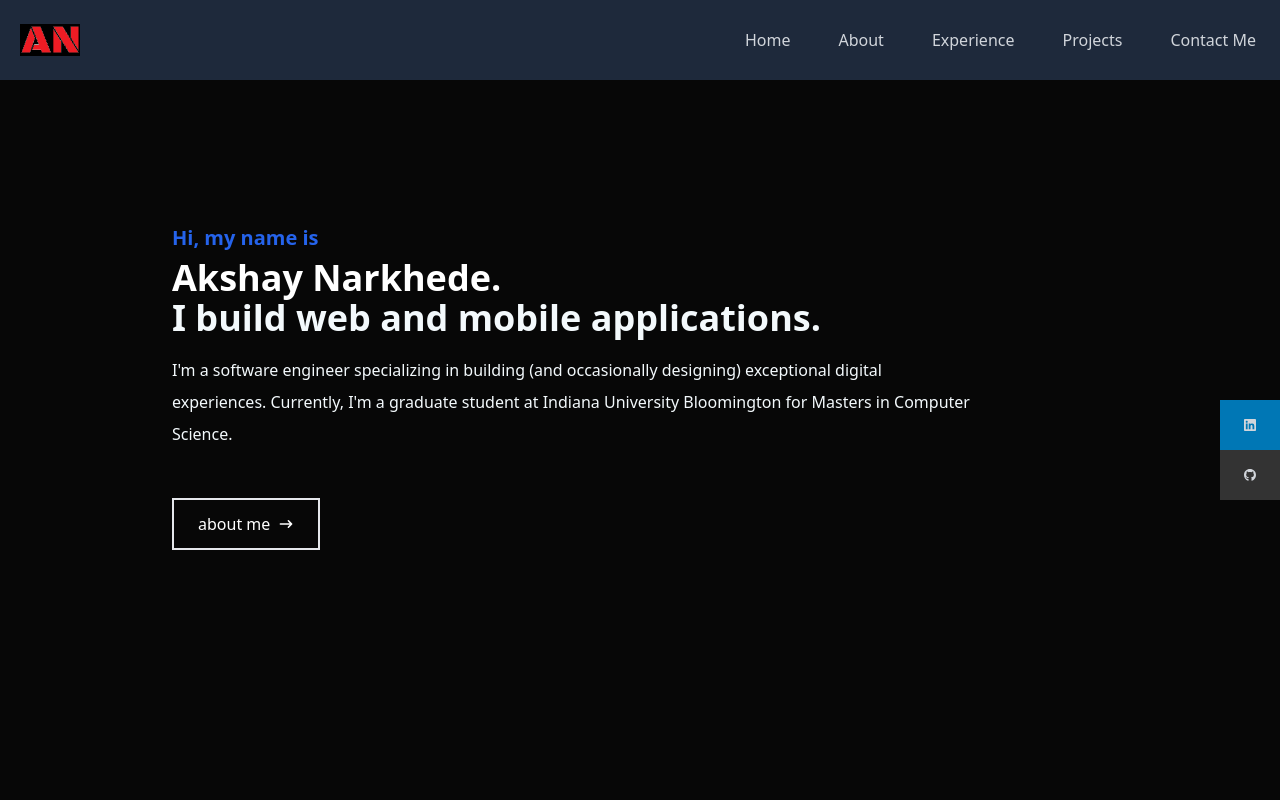
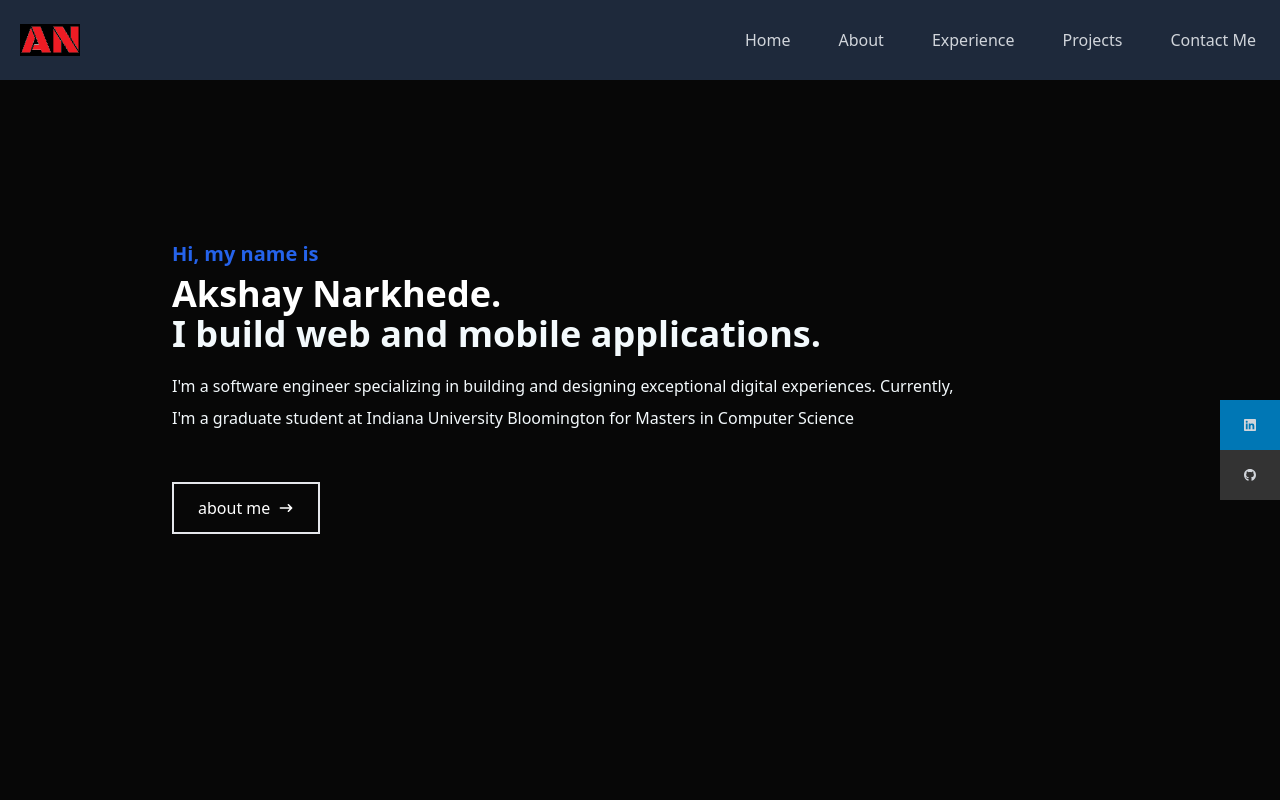
Before and after one commit to akshay-narkhede/portfolio, a React (Create React App) app in the folder myportfolio/: page / in a window 1280 px wide. Shown: the top 800 px of the page. Built offline with nearby package versions, Linux system fonts and the light colour scheme.

Commit message:
updated home page line

```diff
--- a/myportfolio/src/components/Home.jsx
+++ b/myportfolio/src/components/Home.jsx
@@ -11,8 +11,7 @@ const Home = () => {
               {/* <h2 className='text-3xl sm:text-4xl font-bold text-[#F3F9FC]'>I'm a Full Stack Developer.</h2> */}
               <h2 className='text-3xl sm:text-4xl font-bold text-[#F3F9FC] leading-loose'>I build web and mobile applications.</h2>
               <p className='text-[#F3F9FC] py-4 max-w-[800px] leading-loose'>
-                    I'm a software engineer specializing in building (and occasionally designing) exceptional digital experiences.
-                    Currently, I'm a graduate student at Indiana University Bloomington for Masters in Computer Science.
+                     I'm a software engineer specializing in building and designing exceptional digital experiences. Currently, I'm a graduate student at Indiana University Bloomington for Masters in Computer Science
                     <br/>
               </p>
               <div className='py-8'>
```
